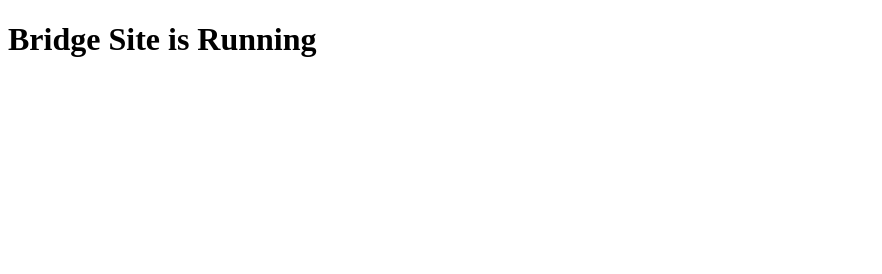
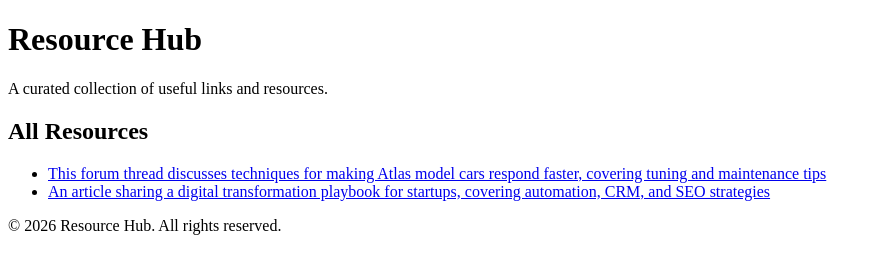
Before and after one commit to goldenprimepg/my-bridge-site, a plain HTML site: page index.html in a window 1280 px wide. Shown: the whole page, without its empty margins (0-882 px from the left). Drawn offline with Linux system fonts and the light colour scheme.

Commit message:
Update index.html

```diff
--- a/index.html
+++ b/index.html
@@ -1,5 +1,27 @@
 <!DOCTYPE html>
-<html>
-<head><title>Bridge Site</title></head>
-<body><h1>Bridge Site is Running</h1></body>
+<html lang="en">
+<head>
+    <meta charset="UTF-8">
+    <title>Resource Hub</title>
+    <meta name="description" content="A curated collection of useful links and resources.">
+</head>
+<body>
+    <header>
+        <h1>Resource Hub</h1>
+        <p>A curated collection of useful links and resources.</p>
+    </header>
+    <main>
+        <h2>All Resources</h2>
+        <ul>
+
+            <li><a href="/posts/https-race-car-models-proboards-com-thread-15626-ways-atlas-respond-quickly-test.html">This forum thread discusses techniques for making Atlas model cars respond faster, covering tuning and maintenance tips</a></li>
+
+            <li><a href="/posts/https-www-linkedin-com-pulse-from-scratch-industry-authority-tanu-singh-bwtqf.html">An article sharing a digital transformation playbook for startups, covering automation, CRM, and SEO strategies</a></li>
+
+        </ul>
+    </main>
+    <footer>
+        <p>&copy; 2026 Resource Hub. All rights reserved.</p>
+    </footer>
+</body>
 </html>
```
